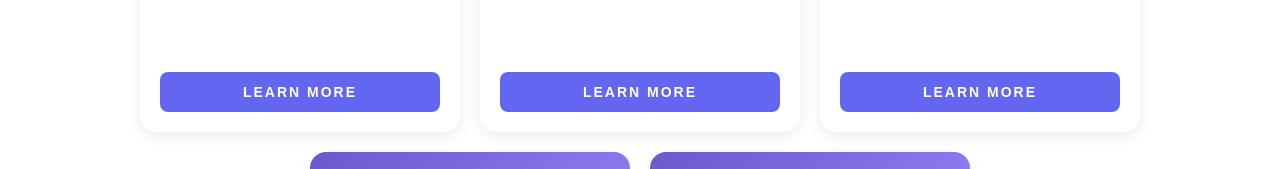
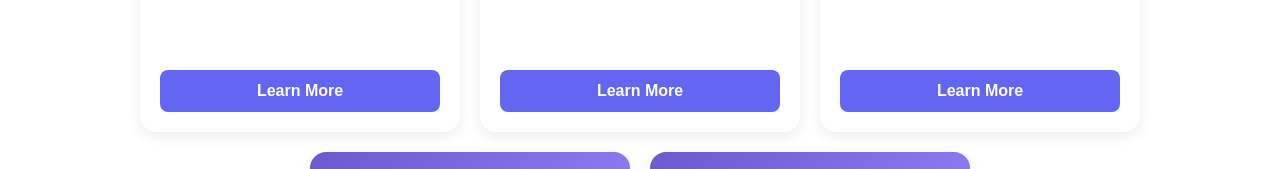
Before and after one commit to noisekov/astralTestTask, a React (Vite) app: page /cards in a window 1280 px wide. Shown: the part 398-567 px from the top of the page. Built offline with nearby package versions, Linux system fonts and the light colour scheme; sample sign-in values are in the browser's storage.

Commit message:
feat: add component btn

```diff
--- /dev/null
+++ b/src/components/Button/Button.module.css
@@ -0,0 +1,21 @@
+.button {
+  padding: 12px 16px;
+  font-size: 16px;
+  font-weight: 600;
+  color: #ffffff;
+  background: #6366f1;
+  border: none;
+  border-radius: 8px;
+  cursor: pointer;
+  transition:
+    background 0.2s,
+    transform 0.1s;
+}
+
+.button:hover {
+  background: #4f46e5;
+}
+
+.button:active {
+  transform: translateY(1px);
+}
--- /dev/null
+++ b/src/components/Button/Button.tsx
@@ -0,0 +1,16 @@
+import type { ButtonHTMLAttributes, ReactNode } from "react";
+import styles from "./Button.module.css";
+
+interface ButtonProps extends ButtonHTMLAttributes<HTMLButtonElement> {
+  children: ReactNode;
+}
+
+const Button = ({ children, className = "", ...props }: ButtonProps) => {
+  return (
+    <button className={`${styles.button} ${className}`} {...props}>
+      {children}
+    </button>
+  );
+};
+
+export default Button;
--- a/src/components/Card/Card.module.css
+++ b/src/components/Card/Card.module.css
@@ -73,24 +73,4 @@
 
 .card__button {
   margin-top: auto;
-  width: 100%;
-  padding: 12px;
-  border: none;
-  border-radius: 8px;
-  background: #6366f1;
-  color: #fff;
-  font-size: 14px;
-  font-weight: 700;
-  letter-spacing: 2px;
-  text-transform: uppercase;
-  cursor: pointer;
-  transition: background 0.2s;
 }
-
-.card__button:hover {
-  background: #5946c9;
-}
-
-.card__button:active {
-  transform: scale(0.98);
-}
--- a/src/components/Card/Card.tsx
+++ b/src/components/Card/Card.tsx
@@ -2,6 +2,7 @@ import { memo, useState } from "react";
 import styles from "./Card.module.css";
 import { TITLES, type Words } from "../../services/wordsApi";
 import { getRandomTitle } from "../../utils/getRandomTitle";
+import Button from "../Button/Button";
 
 const Card = memo(({ cardsData }: { cardsData: Words }) => {
   const [title] = useState(() => getRandomTitle(TITLES));
@@ -20,26 +21,26 @@ const Card = memo(({ cardsData }: { cardsData: Words }) => {
 
             <p className={styles.card__example}>« {cardsData.example} »</p>
 
-            <button
+            <Button
               className={styles.card__button}
               type="button"
               onClick={() => setIsFlipped(true)}
             >
               Learn More
-            </button>
+            </Button>
           </div>
         </div>
 
         <div className={`${styles.card__face} ${styles.card__back}`}>
           <div className={styles.card__body}>
             <h2 className={styles.card__word}>{cardsData.translation}</h2>
-            <button
+            <Button
               className={styles.card__button}
               type="button"
               onClick={() => setIsFlipped(false)}
             >
               Show Less
-            </button>
+            </Button>
           </div>
         </div>
       </article>
--- a/src/components/EditView/EditView.module.css
+++ b/src/components/EditView/EditView.module.css
@@ -12,25 +12,6 @@
 
 .form__button {
   align-self: flex-start;
-  padding: 12px 20px;
-  border: 0;
-  border-radius: 8px;
-  background: #6366f1;
-  color: #ffffff;
-  font-size: 14px;
-  font-weight: 600;
-  cursor: pointer;
-  transition:
-    background 0.2s,
-    transform 0.1s;
-}
-
-.form__button:hover {
-  background: #4f46e5;
-}
-
-.form__button:active {
-  transform: translateY(1px);
 }
 
 @media (max-width: 768px) {
--- a/src/components/EditView/EditView.tsx
+++ b/src/components/EditView/EditView.tsx
@@ -5,6 +5,7 @@ import type {
   FieldValue,
   ProfileField,
 } from "../../pages/Profile/typesProfile";
+import Button from "../Button/Button";
 
 interface EditViewProps {
   fields: ProfileField[];
@@ -98,9 +99,9 @@ const EditView = ({ fields }: EditViewProps) => {
         })}
       </div>
 
-      <button type="submit" className={styles.form__button}>
+      <Button type="submit" className={styles.form__button}>
         Сохранить
-      </button>
+      </Button>
     </form>
   );
 };
--- a/src/pages/Login/Login.module.css
+++ b/src/pages/Login/Login.module.css
@@ -35,26 +35,3 @@
   border-color: #6366f1;
   box-shadow: 0 0 0 3px rgba(99, 102, 241, 0.15);
 }
-
-.button {
-  margin-top: 4px;
-  padding: 12px 16px;
-  font-size: 16px;
-  font-weight: 600;
-  color: #ffffff;
-  background: #6366f1;
-  border: none;
-  border-radius: 8px;
-  cursor: pointer;
-  transition:
-    background 0.2s,
-    transform 0.1s;
-}
-
-.button:hover {
-  background: #4f46e5;
-}
-
-.button:active {
-  transform: translateY(1px);
-}
--- a/src/pages/Login/Login.tsx
+++ b/src/pages/Login/Login.tsx
@@ -4,6 +4,7 @@ import styles from "./Login.module.css";
 import Modal from "../../components/Modal/Modal";
 import { useNavigate } from "react-router";
 import { store } from "../../store/store";
+import Button from "../../components/Button/Button";
 
 const Login = () => {
   const [isModalOpen, setIsModalOpen] = useState(false);
@@ -39,9 +40,7 @@ const Login = () => {
           name="password"
           placeholder="Введите ваш пароль"
         />
-        <button className={styles.button} type="submit">
-          Войти
-        </button>
+        <Button type="submit">Войти</Button>
       </form>
 
       <Modal isOpen={isModalOpen} onClose={() => setIsModalOpen(false)}>
```
